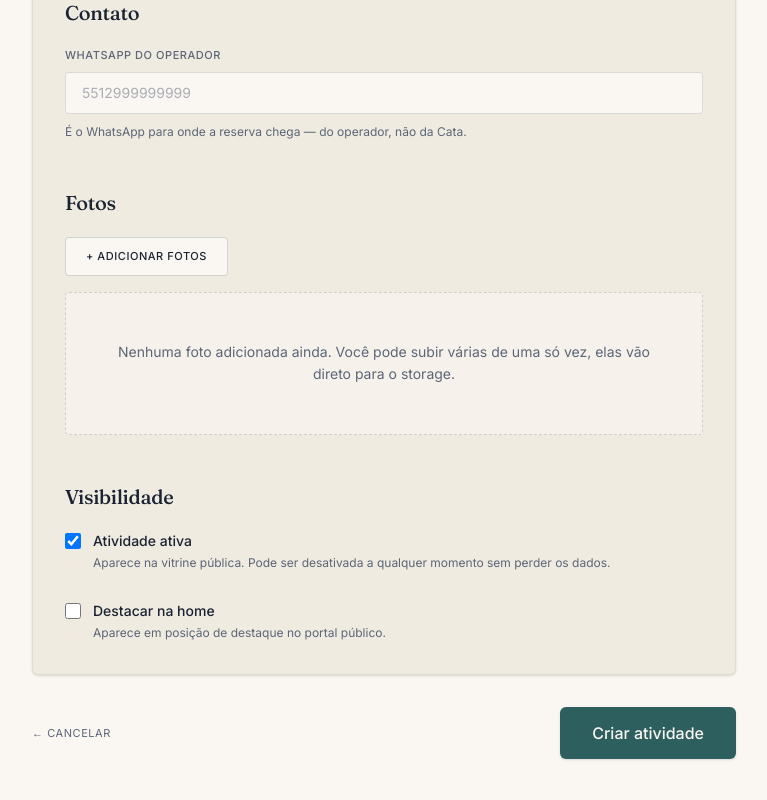
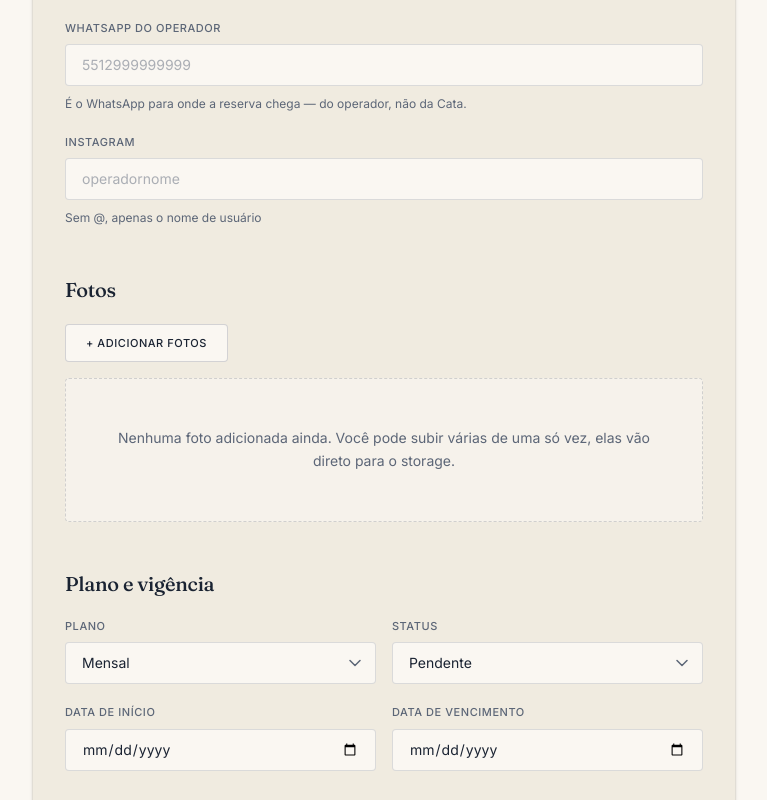
Before and after one commit to Jerofurt/soyitafun, a Next.js app: page /admin/atividades/nova in a window 1280 px wide. Shown: the part 1360-2160 px from the top of the page, without its empty margins (256-1023 px from the left). Built offline with nearby package versions, Linux system fonts and the light colour scheme.

Commit message:
Sprint 3.1 (b): atividades on plano/status model + instagram
Replace comissao_percent + ativo toggle with the same plano/status/data_inicio/
data_vencimento vigência fields hospedagens uses, after Cata's first-test
feedback that operadoras prefer a flat monthly plan over a commission cut.

```diff
--- a/src/app/admin/atividades/[id]/editar/page.tsx
+++ b/src/app/admin/atividades/[id]/editar/page.tsx
@@ -20,7 +20,7 @@ export default async function EditarAtividadePage({
   const { data, error } = await supabase
     .from('atividades')
     .select(
-      'id, slug, nome, tipo, descricao, fotos, duracao_horas, preco, capacidade_max, ponto_encontro, lat, lng, whatsapp_operador, comissao_percent, ativo, destaque',
+      'id, slug, nome, tipo, descricao, fotos, duracao_horas, preco, capacidade_max, ponto_encontro, lat, lng, whatsapp_operador, instagram, plano, status, data_inicio, data_vencimento, destaque',
     )
     .eq('id', id)
     .single()
--- a/src/app/admin/atividades/_components/atividade-form.tsx
+++ b/src/app/admin/atividades/_components/atividade-form.tsx
@@ -22,6 +22,13 @@ import { Button } from '@/components/ui/button'
 import { cn, slugify } from '@/lib/utils'
 import { PhotoUploader } from '@/components/uploaders/photo-uploader'
 
+function addDays(isoDate: string, days: number): string {
+  const [y, m, d] = isoDate.split('-').map(Number)
+  const dt = new Date(Date.UTC(y, m - 1, d))
+  dt.setUTCDate(dt.getUTCDate() + days)
+  return dt.toISOString().slice(0, 10)
+}
+
 export type AtividadeInitial = {
   id: string
   slug: string
@@ -36,8 +43,11 @@ export type AtividadeInitial = {
   lat: number | null
   lng: number | null
   whatsapp_operador: string | null
-  comissao_percent: number | null
-  ativo: boolean
+  instagram: string | null
+  plano: string
+  status: string
+  data_inicio: string | null
+  data_vencimento: string | null
   destaque: boolean
 }
 
@@ -67,6 +77,12 @@ export function AtividadeForm(props: Props) {
   const [nome, setNome] = useState(initial?.nome ?? '')
   const [slug, setSlug] = useState(initial?.slug ?? '')
   const [slugTouched, setSlugTouched] = useState(mode === 'edit')
+  const [plano, setPlano] = useState(initial?.plano ?? 'mensal')
+  const [dataInicio, setDataInicio] = useState(initial?.data_inicio ?? '')
+  const [dataVencimento, setDataVencimento] = useState(
+    initial?.data_vencimento ?? '',
+  )
+  const [vencimentoTouched, setVencimentoTouched] = useState(mode === 'edit')
 
   // Photo uploader signals when an upload is in flight; we block submit until done.
   const [photosUploading, setPhotosUploading] = useState(false)
@@ -76,6 +92,14 @@ export function AtividadeForm(props: Props) {
       setSlug(slugify(nome))
     }
   }, [nome, slugTouched, mode])
+
+  // data_vencimento auto-calc from plano + data_inicio (until user edits manually)
+  useEffect(() => {
+    if (!vencimentoTouched && dataInicio) {
+      const days = plano === 'anual' ? 365 : 30
+      setDataVencimento(addDays(dataInicio, days))
+    }
+  }, [plano, dataInicio, vencimentoTouched])
 
   const [host, setHost] = useState('soyitafun.com')
   useEffect(() => {
@@ -166,14 +190,6 @@ export function AtividadeForm(props: Props) {
             </Section>
 
             <Section title="Operação">
-              {/*
-                IMPORTANTE — comissao_percent é dado interno:
-                - No admin: visível e editável (este form + listado).
-                - Na web pública: NÃO se exibe. É o acordo entre Cata e o
-                  operador, não algo que o cliente final precise ver.
-                Quando shippar páginas públicas, garantir que comissão NÃO
-                vaze pra fora.
-              */}
               <div className="grid grid-cols-2 gap-4">
                 <Field label="Duração (horas)" htmlFor="duracao_horas">
                   <Input
@@ -199,7 +215,6 @@ export function AtividadeForm(props: Props) {
                 </Field>
               </div>
 
-              <div className="grid grid-cols-2 gap-4">
               <Field label="Preço (R$)" htmlFor="preco">
                 <Input
                   id="preco"
@@ -211,22 +226,6 @@ export function AtividadeForm(props: Props) {
                   placeholder="450.00"
                 />
               </Field>
-                <Field
-                  label="Comissão (%)"
-                  htmlFor="comissao_percent"
-                  hint="Dado interno. Não aparece no portal público."
-                >
-                  <Input
-                    id="comissao_percent"
-                    name="comissao_percent"
-                    type="number"
-                    min="0"
-                    step="0.5"
-                    defaultValue={initial?.comissao_percent ?? 15}
-                    placeholder="15"
-                  />
-                </Field>
-              </div>
             </Section>
 
             <Section title="Encontro e localização">
@@ -283,6 +282,18 @@ export function AtividadeForm(props: Props) {
                   placeholder="5512999999999"
                 />
               </Field>
+              <Field
+                label="Instagram"
+                htmlFor="instagram"
+                hint="Sem @, apenas o nome de usuário"
+              >
+                <Input
+                  id="instagram"
+                  name="instagram"
+                  defaultValue={initial?.instagram ?? ''}
+                  placeholder="operadornome"
+                />
+              </Field>
             </Section>
 
             <Section title="Fotos">
@@ -294,26 +305,68 @@ export function AtividadeForm(props: Props) {
               />
             </Section>
 
+            <Section title="Plano e vigência">
+              <div className="grid grid-cols-2 gap-4">
+                <Field label="Plano" htmlFor="plano">
+                  <Select
+                    id="plano"
+                    name="plano"
+                    value={plano}
+                    onChange={(e) => setPlano(e.target.value)}
+                  >
+                    <option value="mensal">Mensal</option>
+                    <option value="anual">Anual</option>
+                  </Select>
+                </Field>
+                <Field label="Status" htmlFor="status">
+                  <Select
+                    id="status"
+                    name="status"
+                    defaultValue={initial?.status ?? 'pendente'}
+                  >
+                    <option value="pendente">Pendente</option>
+                    <option value="ativo">Ativo</option>
+                    <option value="pausado">Pausado</option>
+                    <option value="vencido">Vencido</option>
+                  </Select>
+                </Field>
+              </div>
+
+              <div className="grid grid-cols-2 gap-4">
+                <Field label="Data de início" htmlFor="data_inicio">
+                  <Input
+                    id="data_inicio"
+                    name="data_inicio"
+                    type="date"
+                    value={dataInicio}
+                    onChange={(e) => setDataInicio(e.target.value)}
+                  />
+                </Field>
+                <Field
+                  label="Data de vencimento"
+                  htmlFor="data_vencimento"
+                  hint={
+                    !vencimentoTouched && dataInicio
+                      ? `Calculado automaticamente (+${plano === 'anual' ? '365' : '30'} dias)`
+                      : undefined
+                  }
+                >
+                  <Input
+                    id="data_vencimento"
+                    name="data_vencimento"
+                    type="date"
+                    value={dataVencimento}
+                    onChange={(e) => {
+                      setDataVencimento(e.target.value)
+                      setVencimentoTouched(true)
+                    }}
+                  />
+                </Field>
+              </div>
+            </Section>
+
             <Section title="Visibilidade">
               <label className="flex items-start gap-3 cursor-pointer">
-                <input
-                  type="checkbox"
-                  name="ativo"
-                  defaultChecked={initial?.ativo ?? true}
-                  className="mt-0.5 w-4 h-4 rounded-sm border border-texto-secundario/30 text-acento-mar focus:ring-acento-mar/30 focus:ring-1 cursor-pointer"
-                />
-                <div>
-                  <p className="text-sm text-texto-principal font-medium">
-                    Atividade ativa
-                  </p>
-                  <p className="text-xs text-texto-secundario mt-0.5 leading-relaxed">
-                    Aparece na vitrine pública. Pode ser desativada a qualquer
-                    momento sem perder os dados.
-                  </p>
-                </div>
-              </label>
-
-              <label className="flex items-start gap-3 cursor-pointer pt-2">
                 <input
                   type="checkbox"
                   name="destaque"
--- a/src/app/admin/atividades/_components/ativo-toggle.tsx
+++ /dev/null
@@ -1,48 +0,0 @@
-'use client'
-
-import { useOptimistic, useTransition } from 'react'
-import { toggleAtivo } from '../actions'
-import { cn } from '@/lib/utils'
-
-type Props = {
-  id: string
-  ativo: boolean
-}
-
-export function AtivoToggle({ id, ativo }: Props) {
-  const [optimistic, setOptimistic] = useOptimistic<boolean>(ativo)
-  const [pending, startTransition] = useTransition()
-
-  function handleToggle() {
-    startTransition(async () => {
-      setOptimistic(!optimistic)
-      await toggleAtivo(id)
-    })
-  }
-
-  return (
-    <button
-      type="button"
-      role="switch"
-      aria-checked={optimistic}
-      aria-label={optimistic ? 'Desativar atividade' : 'Ativar atividade'}
-      disabled={pending}
-      onClick={handleToggle}
-      className={cn(
-        'relative inline-flex h-5 w-9 shrink-0 items-center rounded-full',
-        'transition-colors duration-200 ease-out cursor-pointer',
-        'focus-visible:outline-none focus-visible:ring-2 focus-visible:ring-acento-mar focus-visible:ring-offset-2 focus-visible:ring-offset-fondo-card',
-        'disabled:cursor-wait disabled:opacity-60',
-        optimistic ? 'bg-success' : 'bg-texto-secundario/25',
-      )}
-    >
-      <span
-        className={cn(
-          'inline-block h-4 w-4 rounded-full bg-fondo-base shadow-sm',
-          'transition-transform duration-200 ease-out',
-          optimistic ? 'translate-x-[18px]' : 'translate-x-0.5',
-        )}
-      />
-    </button>
-  )
-}
--- a/src/app/admin/atividades/actions.ts
+++ b/src/app/admin/atividades/actions.ts
@@ -3,7 +3,7 @@
 import { createClient } from '@/lib/supabase/server'
 import { revalidatePath } from 'next/cache'
 import { redirect } from 'next/navigation'
-import { slugify } from '@/lib/utils'
+import { sanitizeInstagramHandle, slugify } from '@/lib/utils'
 
 export type ActionState = { error: string | null }
 
@@ -14,6 +14,8 @@ const VALID_TIPOS = [
   'caminhada',
   'outro',
 ] as const
+const VALID_PLANOS = ['mensal', 'anual'] as const
+const VALID_STATUS = ['ativo', 'pausado', 'pendente', 'vencido'] as const
 
 function parseString(v: FormDataEntryValue | null): string | null {
   if (v === null) return null
@@ -31,6 +33,12 @@ function parseNumber(v: FormDataEntryValue | null): number | null {
 function parseInt32(v: FormDataEntryValue | null): number | null {
   const n = parseNumber(v)
   return n === null ? null : Math.trunc(n)
+}
+
+function parseDate(v: FormDataEntryValue | null): string | null {
+  const s = parseString(v)
+  if (s === null) return null
+  return /^\d{4}-\d{2}-\d{2}$/.test(s) ? s : null
 }
 
 function parseStringArray(formData: FormData, key: string): string[] {
@@ -54,8 +62,11 @@ type Payload = {
   lat: number | null
   lng: number | null
   whatsapp_operador: string | null
-  comissao_percent: number | null
-  ativo: boolean
+  instagram: string | null
+  plano: string
+  status: string
+  data_inicio: string | null
+  data_vencimento: string | null
   destaque: boolean
 }
 
@@ -81,6 +92,16 @@ function parseFormData(formData: FormData): ParseResult {
     return { ok: false, error: 'Selecione um tipo válido.' }
   }
 
+  const plano = parseString(formData.get('plano')) ?? 'mensal'
+  if (!VALID_PLANOS.includes(plano as (typeof VALID_PLANOS)[number])) {
+    return { ok: false, error: 'Selecione um plano válido.' }
+  }
+
+  const status = parseString(formData.get('status')) ?? 'pendente'
+  if (!VALID_STATUS.includes(status as (typeof VALID_STATUS)[number])) {
+    return { ok: false, error: 'Selecione um status válido.' }
+  }
+
   return {
     ok: true,
     data: {
@@ -97,8 +118,11 @@ function parseFormData(formData: FormData): ParseResult {
       lat: parseNumber(formData.get('lat')),
       lng: parseNumber(formData.get('lng')),
       whatsapp_operador: parseString(formData.get('whatsapp_operador')),
-      comissao_percent: parseNumber(formData.get('comissao_percent')),
-      ativo: formData.get('ativo') === 'on',
+      instagram: sanitizeInstagramHandle(parseString(formData.get('instagram'))),
+      plano,
+      status,
+      data_inicio: parseDate(formData.get('data_inicio')),
+      data_vencimento: parseDate(formData.get('data_vencimento')),
       destaque: formData.get('destaque') === 'on',
     },
   }
@@ -109,30 +133,6 @@ function pgErrorMessage(error: { code?: string | null; message: string }): strin
     return 'Já existe uma atividade com este slug. Escolha outro.'
   }
   return error.message
-}
-
-/**
- * Flips atividades.ativo for a single row. Used by the inline toggle in the
- * listing — UX optimistic-flips on the client, then revalidates after the
- * server-side update lands.
- */
-export async function toggleAtivo(id: string): Promise<void> {
-  const supabase = await createClient()
-
-  const { data: existing } = await supabase
-    .from('atividades')
-    .select('ativo')
-    .eq('id', id)
-    .single<{ ativo: boolean }>()
-
-  if (!existing) return
-
-  await supabase
-    .from('atividades')
-    .update({ ativo: !existing.ativo })
-    .eq('id', id)
-
-  revalidatePath('/admin/atividades')
 }
 
 export async function createAtividade(
--- a/src/app/admin/atividades/filters.tsx
+++ b/src/app/admin/atividades/filters.tsx
@@ -6,15 +6,15 @@ import { Select } from '@/components/ui/select'
 
 type Props = {
   tipo: string
-  ativo: string
+  status: string
 }
 
-export function Filters({ tipo, ativo }: Props) {
+export function Filters({ tipo, status }: Props) {
   const router = useRouter()
   const pathname = usePathname()
   const searchParams = useSearchParams()
 
-  function update(key: 'tipo' | 'ativo', value: string) {
+  function update(key: 'tipo' | 'status', value: string) {
     const params = new URLSearchParams(searchParams.toString())
     if (value) {
       params.set(key, value)
@@ -25,7 +25,7 @@ export function Filters({ tipo, ativo }: Props) {
     router.push(qs ? `${pathname}?${qs}` : pathname)
   }
 
-  const hasFilters = Boolean(tipo || ativo)
+  const hasFilters = Boolean(tipo || status)
 
   return (
     <Card>
@@ -49,15 +49,17 @@ export function Filters({ tipo, ativo }: Props) {
           </Select>
         </div>
 
-        <div className="min-w-[180px]">
+        <div className="min-w-[200px]">
           <Select
-            value={ativo}
-            onChange={(e) => update('ativo', e.target.value)}
+            value={status}
+            onChange={(e) => update('status', e.target.value)}
             aria-label="Filtrar por status"
           >
-            <option value="">Ativos e inativos</option>
-            <option value="true">Apenas ativos</option>
-            <option value="false">Apenas inativos</option>
+            <option value="">Todos os status</option>
+            <option value="ativo">Ativo</option>
+            <option value="pausado">Pausado</option>
+            <option value="pendente">Pendente</option>
+            <option value="vencido">Vencido</option>
           </Select>
         </div>
 
--- a/src/app/admin/atividades/page.tsx
+++ b/src/app/admin/atividades/page.tsx
@@ -1,9 +1,9 @@
 import Link from 'next/link'
 import { createClient } from '@/lib/supabase/server'
 import { Filters } from './filters'
-import { AtivoToggle } from './_components/ativo-toggle'
 import { Card } from '@/components/ui/card'
 import { Button } from '@/components/ui/button'
+import { Badge } from '@/components/ui/badge'
 
 type Atividade = {
   id: string
@@ -12,8 +12,9 @@ type Atividade = {
   tipo: string
   duracao_horas: number | null
   preco: number | null
-  comissao_percent: number | null
-  ativo: boolean
+  plano: string
+  status: string
+  data_vencimento: string | null
   fotos: string[] | null
 }
 
@@ -23,6 +24,20 @@ const TIPO_LABELS: Record<string, string> = {
   surf: 'Surf',
   caminhada: 'Caminhada',
   outro: 'Outro',
+}
+
+const PLANO_LABELS: Record<string, string> = {
+  mensal: 'Mensal',
+  anual: 'Anual',
+}
+
+type StatusVariant = 'success' | 'neutral' | 'warning' | 'error'
+
+const STATUS_BADGE: Record<string, { label: string; variant: StatusVariant }> = {
+  ativo: { label: 'Ativo', variant: 'success' },
+  pausado: { label: 'Pausado', variant: 'neutral' },
+  pendente: { label: 'Pendente', variant: 'warning' },
+  vencido: { label: 'Vencido', variant: 'error' },
 }
 
 const PRECO_FORMATTER = new Intl.NumberFormat('pt-BR', {
@@ -40,9 +55,10 @@ function formatPreco(v: number | null): string {
   return PRECO_FORMATTER.format(v)
 }
 
-function formatPercent(v: number | null): string {
-  if (v === null) return '—'
-  return `${v.toString().replace('.', ',')}%`
+function formatDate(iso: string | null): string {
+  if (!iso) return '—'
+  const [y, m, d] = iso.split('-')
+  return `${d}/${m}/${y}`
 }
 
 function buildPhotoUrl(path: string): string {
@@ -53,27 +69,26 @@ function buildPhotoUrl(path: string): string {
 export default async function AtividadesListPage({
   searchParams,
 }: {
-  searchParams: Promise<{ tipo?: string; ativo?: string }>
+  searchParams: Promise<{ tipo?: string; status?: string }>
 }) {
   const params = await searchParams
   const tipo = params.tipo ?? ''
-  const ativoFilter = params.ativo ?? ''
+  const status = params.status ?? ''
 
   const supabase = await createClient()
   let query = supabase
     .from('atividades')
     .select(
-      'id, slug, nome, tipo, duracao_horas, preco, comissao_percent, ativo, fotos',
+      'id, slug, nome, tipo, duracao_horas, preco, plano, status, data_vencimento, fotos',
     )
     .order('created_at', { ascending: false })
 
   if (tipo) query = query.eq('tipo', tipo)
-  if (ativoFilter === 'true') query = query.eq('ativo', true)
-  if (ativoFilter === 'false') query = query.eq('ativo', false)
+  if (status) query = query.eq('status', status)
 
   const { data, error } = await query
   const rows = (data ?? []) as Atividade[]
-  const filtered = Boolean(tipo || ativoFilter)
+  const filtered = Boolean(tipo || status)
 
   return (
     <main className="min-h-screen bg-fondo-base">
@@ -99,7 +114,7 @@ export default async function AtividadesListPage({
       </header>
 
       <div className="max-w-6xl mx-auto px-8 py-12 space-y-6">
-        <Filters tipo={tipo} ativo={ativoFilter} />
+        <Filters tipo={tipo} status={status} />
 
         {error ? (
           <Card>
@@ -129,14 +144,16 @@ function AtividadesTable({ rows }: { rows: Atividade[] }) {
             <th className="px-6 py-4">Tipo</th>
             <th className="px-6 py-4">Duração</th>
             <th className="px-6 py-4">Preço</th>
-            <th className="px-6 py-4">Comissão</th>
-            <th className="px-6 py-4">Ativo</th>
+            <th className="px-6 py-4">Plano</th>
+            <th className="px-6 py-4">Status</th>
+            <th className="px-6 py-4">Vencimento</th>
             <th className="px-6 py-4 w-24 text-right">Ações</th>
           </tr>
         </thead>
         <tbody className="divide-y divide-texto-secundario/10">
           {rows.map((a) => {
             const thumb = a.fotos?.[0]
+            const status = STATUS_BADGE[a.status] ?? STATUS_BADGE.pendente
             return (
               <tr
                 key={a.id}
@@ -173,11 +190,14 @@ function AtividadesTable({ rows }: { rows: Atividade[] }) {
                 <td className="px-6 py-4 text-sm text-texto-principal">
                   {formatPreco(a.preco)}
                 </td>
-                <td className="px-6 py-4 text-sm text-texto-secundario">
-                  {formatPercent(a.comissao_percent)}
+                <td className="px-6 py-4 text-sm text-texto-principal">
+                  {PLANO_LABELS[a.plano] ?? a.plano}
                 </td>
                 <td className="px-6 py-4">
-                  <AtivoToggle id={a.id} ativo={a.ativo} />
+                  <Badge variant={status.variant}>{status.label}</Badge>
+                </td>
+                <td className="px-6 py-4 text-sm text-texto-principal">
+                  {formatDate(a.data_vencimento)}
                 </td>
                 <td className="px-6 py-4 text-right">
                   <Link
```
Lines whose indentation alone changed are shown as unchanged.
